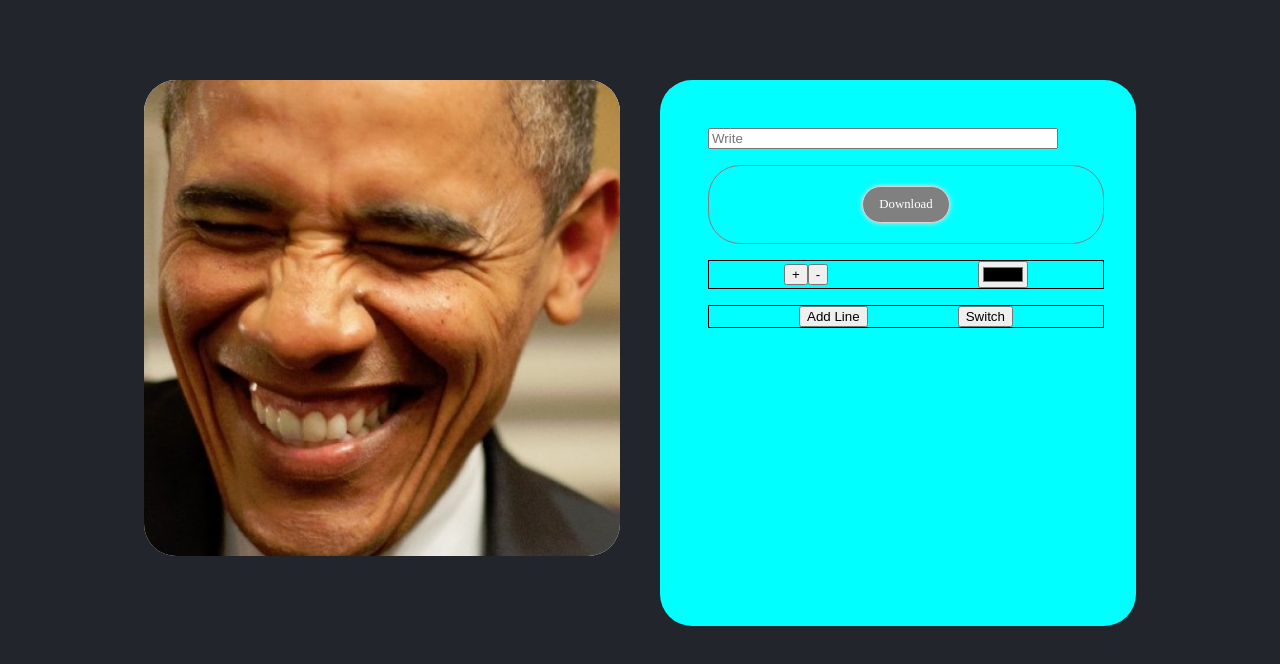
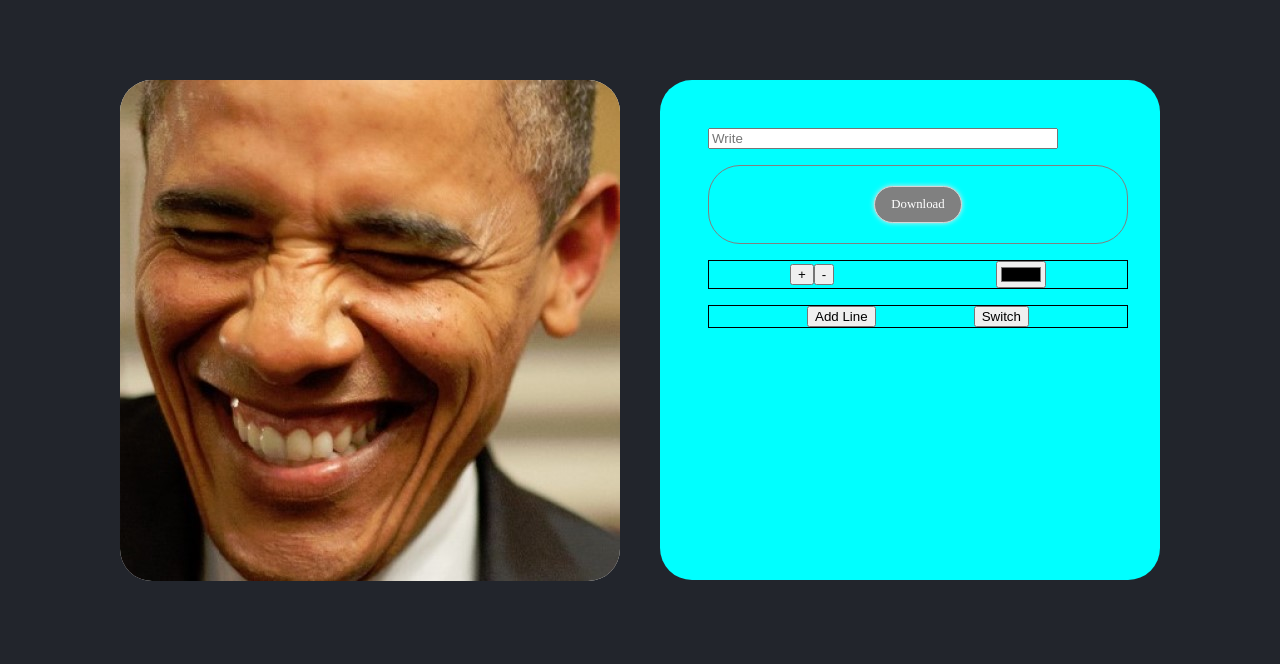
Before and after one commit to Shayzig/Memes, a plain HTML site: page index.html in a window 1280 px wide. Shown: the part 48-712 px from the top of the page. Drawn offline with nearby package versions, Linux system fonts and the light colour scheme.

Commit message:
Phase 4  - done. bugs fixed. no limit to font size

```diff
--- a/css/css/components/editor.css
+++ b/css/css/components/editor.css
@@ -2,8 +2,8 @@
     display: flex;
     flex-direction: column;
     background-color: aqua;
-    height: 546px;
-    width: 476px;
+    height: 500px;
+    width: 500px;
     border-radius: 2em;
     padding: 2em;
 }
--- a/css/css/components/my-canvas.css
+++ b/css/css/components/my-canvas.css
@@ -1,7 +1,3 @@
-.my-canvas {
-    height: 546px;
-    width: 476px;
-}
 
 .my-canvas canvas {
     display: block;
--- a/index.html
+++ b/index.html
@@ -28,7 +28,7 @@
 
         <!-- canvas -->
         <div class="my-canvas">
-            <canvas width="476" height="546"></canvas>
+            <canvas width="500" height="500"></canvas>
         </div>
 
         <!-- editor -->
@@ -43,8 +43,8 @@
 
             <div class="font">
                 <div class="font-size-container">
-                    <button onclick="changeTextSize('+')" class="btn" >+</button>
-                    <button onclick="changeTextSize('-')" class="btn" >-</button>
+                    <button onclick="onChangeTextSize('+')" class="btn" >+</button>
+                    <button onclick="onChangeTextSize('-')" class="btn" >-</button>
                 </div>
                 <label for="color"></label>
                 <input oninput="changeTextColor(this.value)" type="color" id="txt-color" name="txt-color" value="#000000" />
--- a/js/meme.controller.js
+++ b/js/meme.controller.js
@@ -22,19 +22,19 @@ function renderMeme() {
   img.onload = function () {
     gElCanvas.height = (img.naturalHeight / img.naturalWidth) * gElCanvas.width
     gCtx.drawImage(img, 0, 0, gElCanvas.width, gElCanvas.height)
-    drawText(getMeme().lines[0].txt, 210, 50)
-    drawText(getMeme().lines[1].txt, 210, 400)
+    drawText(getMeme().lines[0].txt,0 , 210, 50)
+    drawText(getMeme().lines[1].txt,1 , 210, 400)
   }
   img.src = `images/${getMeme().selectedImgId}.jpg`
 }
 
 
 // TEXT
-function drawText(text, x, y) {
+function drawText(text,line, x, y) {
   gCtx.lineWidth = 2
   gCtx.strokeStyle = 'brown'
-  gCtx.fillStyle = getTextColor()
-  gCtx.font = `${getTextSize()}px Arial`
+  gCtx.fillStyle = getTextColor(line)
+  gCtx.font = `${getTextSize(line)}px Arial`
   gCtx.textAlign = 'center'
   gCtx.textBaseline = 'middle'
 
@@ -45,11 +45,13 @@ function drawText(text, x, y) {
 function changeTextColor(userColor) {
 setTextColor(userColor)
 }
-function changeTextSize(sign) {
+
+function onChangeTextSize(sign) {
 setTextSize(sign)
 }
+
 function  renderTextValueAfterswitch(line) {
-  const elAddText = document.querySelector('.editor #add-text')
+   const elAddText = document.querySelector('.editor #add-text')
   elAddText.value = gMeme.lines[line].txt
 }
 
@@ -76,3 +78,49 @@ function downloadCanvas(elLink) {
   elLink.href = data
   elLink.download = 'My Meme'
 }
+
+
+
+
+
+// function renderMeme() {
+
+//   onMemes()
+//   renderLine()
+//   // renderimg()
+
+// }
+
+// function renderLine() {
+//   const meme = getMeme()
+
+//   meme.lines.forEach(line => {
+//     drawText(line.txt, line.color, line.size, line.x, line.y)
+//   });
+//   // drawText(getMeme().lines[0].txt, 210, 50)
+//   // drawText(getMeme().lines[1].txt, 210, 400)
+// }
+
+// function renderimg () {
+//   var img = new Image()
+//   img.onload = function () {
+//     gElCanvas.height = (img.naturalHeight / img.naturalWidth) * gElCanvas.width
+//     gCtx.drawImage(img, 0, 0, gElCanvas.width, gElCanvas.height)
+
+//   }
+//   img.src = `images/${getMeme().selectedImgId}.jpg`
+// }
+
+
+// // TEXT
+// function drawText(text, color, size, x, y) {
+//   gCtx.lineWidth = 2
+//   gCtx.strokeStyle = 'brown'
+//   gCtx.fillStyle = color
+//   gCtx.font = `${size}px Arial`
+//   gCtx.textAlign = 'center'
+//   gCtx.textBaseline = 'middle'
+
+//   gCtx.fillText(text, x, y)
+//   gCtx.strokeText(text, x, y)
+// }
--- a/js/services/meme.service.js
+++ b/js/services/meme.service.js
@@ -5,14 +5,14 @@ let gMeme = {
         [
             {
                 txt: '',
-                size: 20,
+                size: 40,
                 color: 'red'
             },
 
             {
                 txt: '',
-                size: 20,
-                color: 'red'
+                size: 40,
+                color: 'blue'
             }
         ]
 
@@ -34,6 +34,7 @@ function setLineText(userText) {
     renderMeme()
 }
 
+//set correct text value in the input
 function setTextValueAfterSwitch(lineText) {
     if (lineText === 'firstLine') {
         renderTextValueAfterswitch(0)
@@ -44,28 +45,30 @@ function setTextValueAfterSwitch(lineText) {
 
 //text-color
 function setTextColor(userColor) {
-    gMeme.lines[0].color = userColor
+    gMeme.lines[gMeme.selectedLineIdx].color = userColor
+    console.log('gMeme', gMeme)
     renderMeme()
 }
 
-function getTextColor() {
-    return gMeme.lines[0].color
+function getTextColor(line) {
+    return gMeme.lines[line].color
 }
 
 //font-size
 function setTextSize(sign) {
-    let textSize = gMeme.lines[0].size
-
-    sign === '+' ? gMeme.lines[0].size += 5 : gMeme.lines[0].size -= 5
-    if (textSize >= 40 || textSize <= 10) return
+    if (sign === '+') {
+        gMeme.lines[gMeme.selectedLineIdx].size += 5
+    } else if (sign === '-') {
+        gMeme.lines[gMeme.selectedLineIdx].size -= 5
+    }
     renderMeme()
 }
 
-function getTextSize() {
-    return gMeme.lines[0].size
+function getTextSize(line) {
+    return gMeme.lines[line].size
 }
 
-// LINE
+// line
 function addLine() {
     gMeme.selectedLineIdx = 1
     deletePlaceHolder()
@@ -74,9 +77,13 @@ function addLine() {
 function setSwitchLine() {
     if (gMeme.selectedLineIdx === 0) {
         gMeme.selectedLineIdx = 1
+        console.log('selectedLineIdx', gMeme.selectedLineIdx)
+
         setTextValueAfterSwitch('secondLine')
     } else if (gMeme.selectedLineIdx === 1) {
         gMeme.selectedLineIdx = 0
+        console.log('selectedLineIdx', gMeme.selectedLineIdx)
+
         setTextValueAfterSwitch('firstLine')
     }
 }
```
